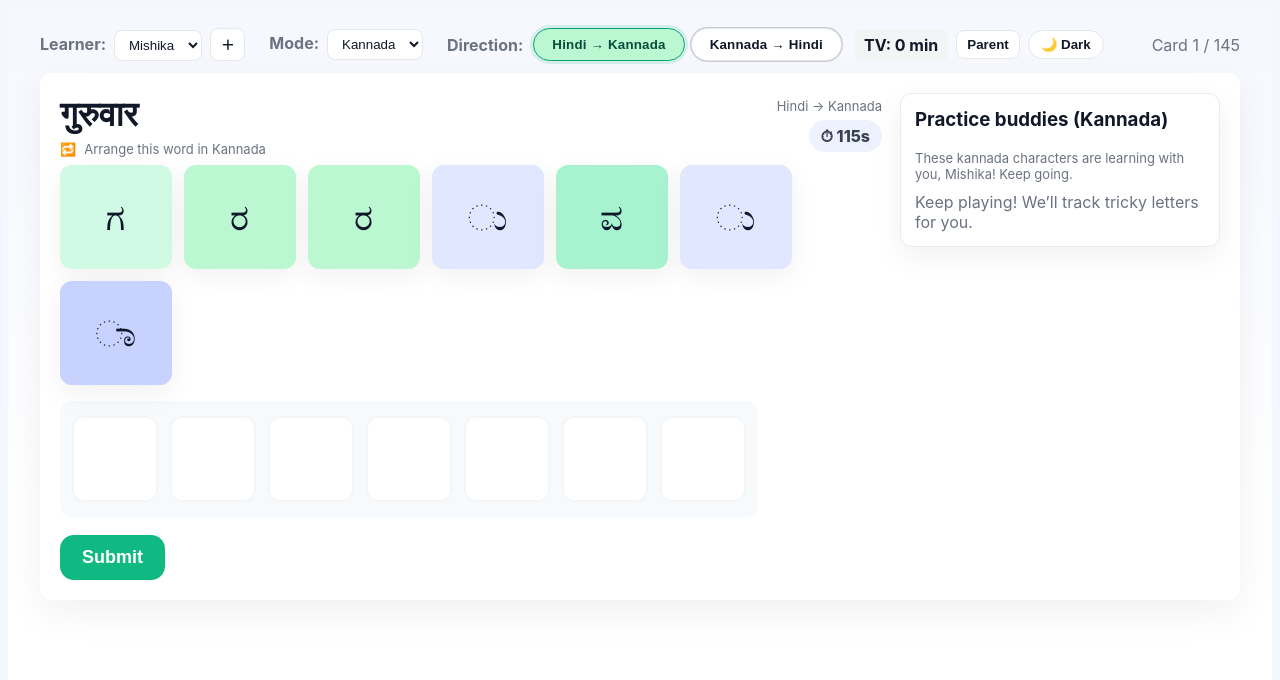
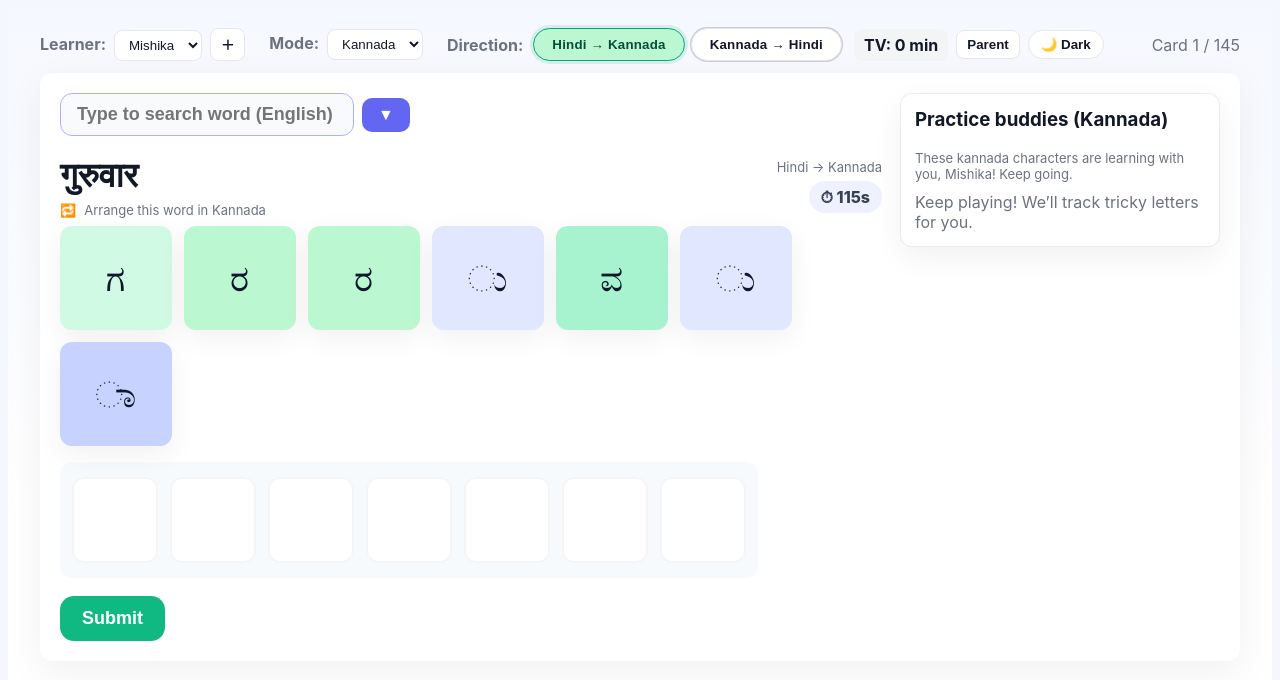
Before and after one commit to akshayswaroop/kannada-learning-app, a React (Vite) app: page / in a window 1280 px wide. Shown: the top 680 px of the page. Built offline with nearby package versions, Linux system fonts and the light colour scheme.

Commit message:
feat: add visually appealing searchable dropdown for Kannada word selection in practice mode

```diff
--- a/src/features/kannada/KannadaRound.jsx
+++ b/src/features/kannada/KannadaRound.jsx
@@ -1,4 +1,5 @@
 import React from "react";
+import { RAW_CARDS } from "../../data";
 
 export default function KannadaRound(props) {
   const {
@@ -29,8 +30,92 @@ export default function KannadaRound(props) {
     timedOut,
   } = props;
 
+  // Dropdown state and logic
+  const [search, setSearch] = React.useState("");
+  const [dropdownOpen, setDropdownOpen] = React.useState(false);
+  const filteredCards = RAW_CARDS.filter(card =>
+    card.transliteration.toLowerCase().includes(search.toLowerCase())
+  );
+  function handleSelectCard(card) {
+    setDropdownOpen(false);
+    setSearch("");
+    if (props.onSelectWord) props.onSelectWord(card);
+  }
+
   return (
     <>
+      {/* Searchable Dropdown (above prompt UI) */}
+      <div style={{ marginBottom: 18, position: 'relative', zIndex: 10 }}>
+        <div style={{ display: 'flex', alignItems: 'center', gap: 8 }}>
+          <input
+            type="text"
+            placeholder="Type to search word (English)"
+            value={search}
+            onChange={e => { setSearch(e.target.value); setDropdownOpen(true); }}
+            onFocus={() => setDropdownOpen(true)}
+            style={{
+              padding: '10px 16px',
+              borderRadius: 12,
+              border: '1.5px solid #a5b4fc',
+              fontSize: 18,
+              width: 260,
+              outline: 'none',
+              boxShadow: dropdownOpen ? '0 4px 24px rgba(99,102,241,0.08)' : 'none',
+              background: '#f8fafc',
+              color: '#1e293b',
+              fontWeight: 600
+            }}
+          />
+          <button
+            onClick={() => setDropdownOpen(v => !v)}
+            style={{
+              background: '#6366f1', color: 'white', border: 'none', borderRadius: 10, padding: '8px 16px', fontWeight: 700, fontSize: 16, cursor: 'pointer', boxShadow: dropdownOpen ? '0 2px 8px rgba(99,102,241,0.12)' : 'none'
+            }}
+          >
+            {dropdownOpen ? '▲' : '▼'}
+          </button>
+        </div>
+        {dropdownOpen && (
+          <div style={{
+            position: 'absolute',
+            top: 48,
+            left: 0,
+            width: 320,
+            maxHeight: 260,
+            overflowY: 'auto',
+            background: '#fff',
+            border: '1.5px solid #a5b4fc',
+            borderRadius: 12,
+            boxShadow: '0 8px 32px rgba(99,102,241,0.13)',
+            zIndex: 100
+          }}>
+            {filteredCards.length === 0 && (
+              <div style={{ padding: 18, color: '#64748b', fontWeight: 600 }}>No matches</div>
+            )}
+            {filteredCards.map(card => (
+              <div
+                key={card.id}
+                onClick={() => handleSelectCard(card)}
+                style={{
+                  padding: '12px 18px',
+                  cursor: 'pointer',
+                  fontWeight: 700,
+                  fontSize: 18,
+                  color: '#312e81',
+                  borderBottom: '1px solid #f1f5f9',
+                  background: '#f8fafc',
+                  transition: 'background 0.2s',
+                }}
+                onMouseDown={e => e.preventDefault()}
+              >
+                {card.transliteration} <span style={{ color: '#64748b', fontWeight: 400, fontSize: 15 }}>({card.wordKannada})</span>
+              </div>
+            ))}
+          </div>
+        )}
+      </div>
+
+      {/* Main prompt and round UI */}
       <div style={{ display: "flex", justifyContent: "space-between", alignItems: "center", marginBottom: 8 }}>
         <div style={{ display: 'flex', flexDirection: 'column', gap: 6 }}>
           <div style={{ fontSize: 34, fontWeight: 900 }}>{promptWord}</div>
```
